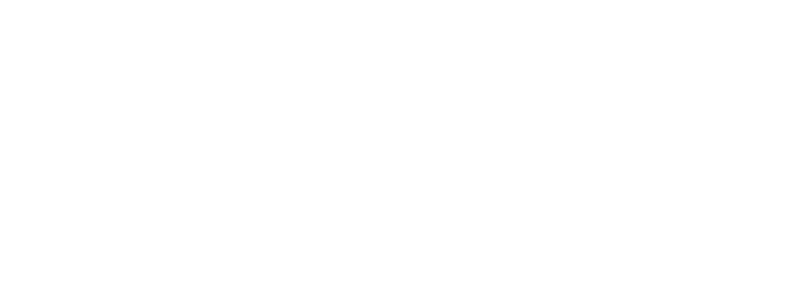
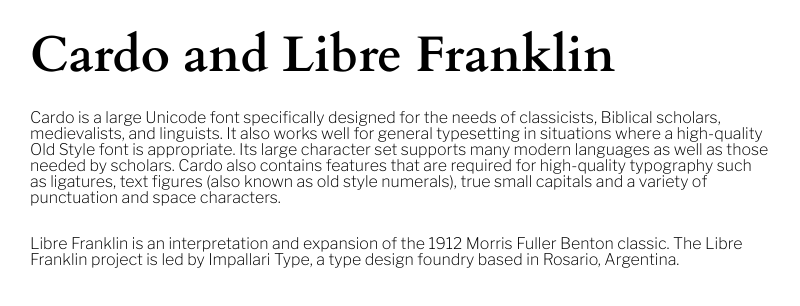
Before and after one commit to yunsun-hwang/hci-production-problems, a plain HTML site: page pp-01/index.html in a window 1280 px wide. Shown: the whole page, without its empty margins (0-800 px from the left). Drawn offline with nearby package versions, Linux system fonts and the light colour scheme.

Commit message:
Add Paring Typefaces

```diff
--- a/pp-01/index.html
+++ b/pp-01/index.html
@@ -6,11 +6,20 @@
     1. Add a <title> tag describing the typefaces you're pairing.
     2. Add a <link> tag to load your typefaces from Google Fonts.
   -->
+  <title> Cardo & Libre Franklin </title>
+  <link rel="preconnect" href="https://fonts.googleapis.com">
+  <link rel="preconnect" href="https://fonts.gstatic.com" crossorigin>
+  <link href="https://fonts.googleapis.com/css2?family=Cardo:wght@700&display=swap" rel="stylesheet">
+  <link href="https://fonts.googleapis.com/css2?family=Cardo:wght@700&family=Libre+Franklin:wght@100;200&display=swap" rel="stylesheet">
   <meta charset="utf-8" />
   <meta name="viewport" content="width=device-width,initial-scale=1.0,shrink-to-fit=no" />
   <link rel="stylesheet" href="screen.css" />
 </head>
 <body>
-
+  <h1>Cardo and Libre Franklin</h1>
+  <div>
+    <p>Cardo is a large Unicode font specifically designed for the needs of classicists, Biblical scholars, medievalists, and linguists. It also works well for general typesetting in situations where a high-quality Old Style font is appropriate. Its large character set supports many modern languages as well as those needed by scholars. Cardo also contains features that are required for high-quality typography such as ligatures, text figures (also known as old style numerals), true small capitals and a variety of punctuation and space characters.</p>
+    <p> Libre Franklin is an interpretation and expansion of the 1912 Morris Fuller Benton classic. The Libre Franklin project is led by Impallari Type, a type design foundry based in Rosario, Argentina. </p>
+  </div>
 </body>
 </html>
--- a/pp-01/screen.css
+++ b/pp-01/screen.css
@@ -7,3 +7,16 @@ a,abbr,acronym,address,applet,article,aside,audio,b,big,blockquote,body,canvas,c
 /* stylelint-enable */
 
 /* Begin site styles below */
+
+h1{
+  font-family: 'Cardo', serif;
+  font-size: 50px;
+  margin:30px;
+}
+p{
+  font-family: 'Libre Franklin', sans-serif;
+  margin: 30px;
+}
+div{
+  width: 800px;
+}
```
Also changed, not shown: 2 other files.
